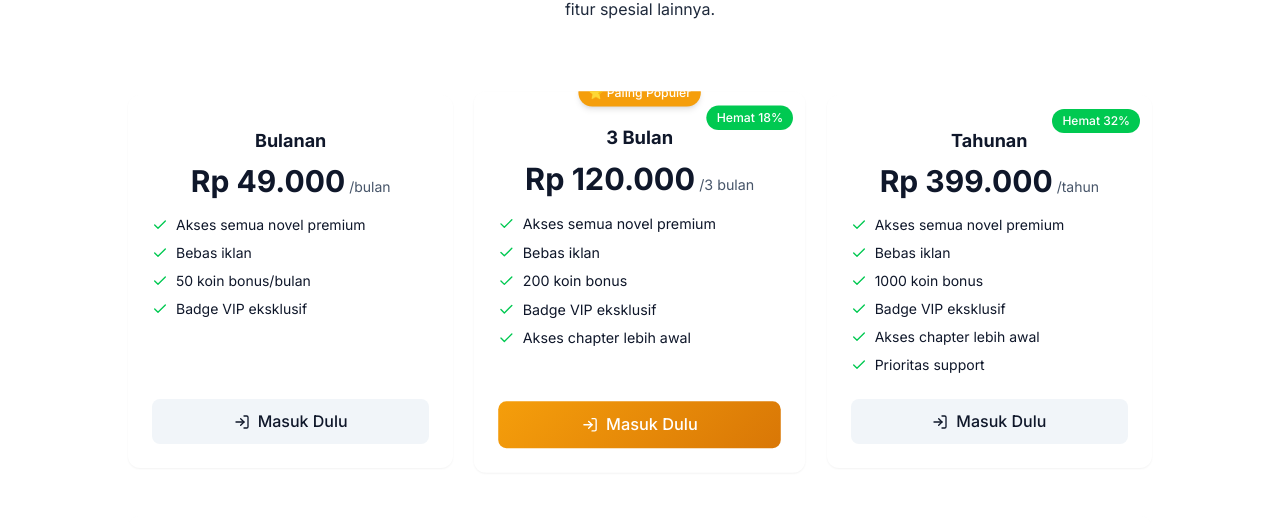
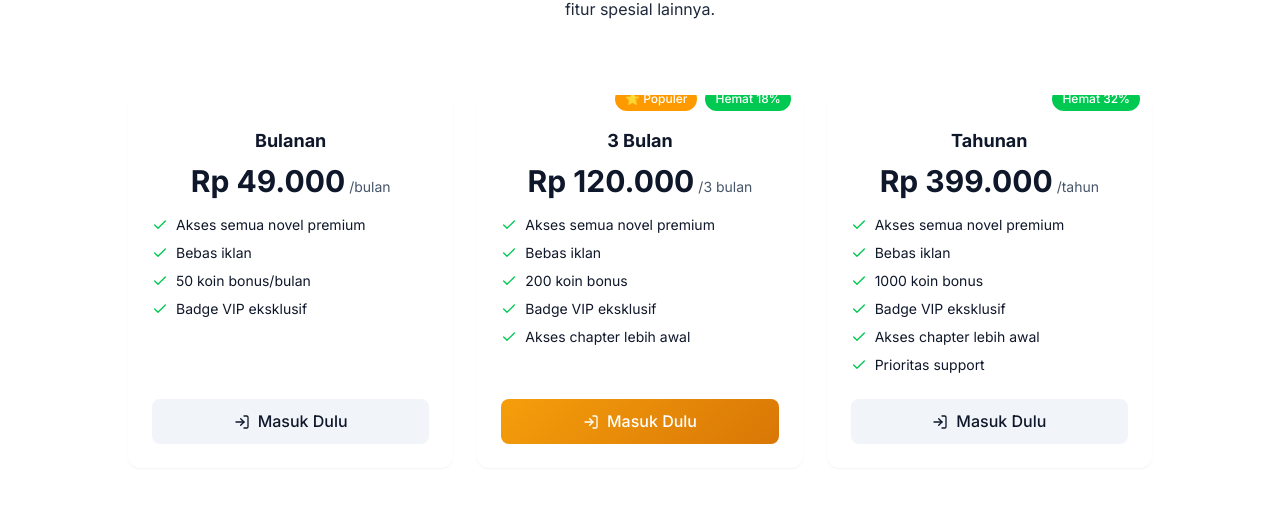
Before and after one commit to suryahlm/novesia, a Next.js app: page /pricing in a window 1280 px wide. Shown: the part 238-760 px from the top of the page. Built offline with nearby package versions, Linux system fonts and the light colour scheme; no server answers; the database is empty.

Commit message:
Redesign pricing badges to be smaller and side by side

```diff
--- a/src/app/pricing/page.tsx
+++ b/src/app/pricing/page.tsx
@@ -315,25 +315,23 @@ export default function PricingPage() {
                         <div
                             key={plan.id}
                             className={`card p-5 sm:p-6 relative flex flex-col ${plan.popular
-                                ? "ring-2 ring-[var(--color-primary)] mt-0 sm:scale-[1.02]"
-                                : "mt-4 sm:mt-0"
+                                ? "ring-2 ring-[var(--color-primary)]"
+                                : ""
                                 }`}
                         >
-                            {plan.popular && (
-                                <div className="absolute -top-3 left-1/2 -translate-x-1/2 z-10">
-                                    <span className="badge badge-primary px-3 py-1 whitespace-nowrap shadow-md">
-                                        ⭐ Paling Populer
+                            {/* Badges - positioned at top right, side by side */}
+                            <div className="absolute -top-2 right-3 flex gap-2">
+                                {plan.popular && (
+                                    <span className="badge bg-amber-500 text-white text-xs px-2 py-0.5">
+                                        ⭐ Populer
                                     </span>
-                                </div>
-                            )}
-
-                            {plan.savings && (
-                                <div className="absolute top-3 right-3">
-                                    <span className="badge bg-green-500 text-white text-xs">
+                                )}
+                                {plan.savings && (
+                                    <span className="badge bg-green-500 text-white text-xs px-2 py-0.5">
                                         {plan.savings}
                                     </span>
-                                </div>
-                            )}
+                                )}
+                            </div>
 
                             <div className="text-center mb-4 pt-2">
                                 <h3 className="font-bold text-lg mb-2">{plan.name}</h3>
```
